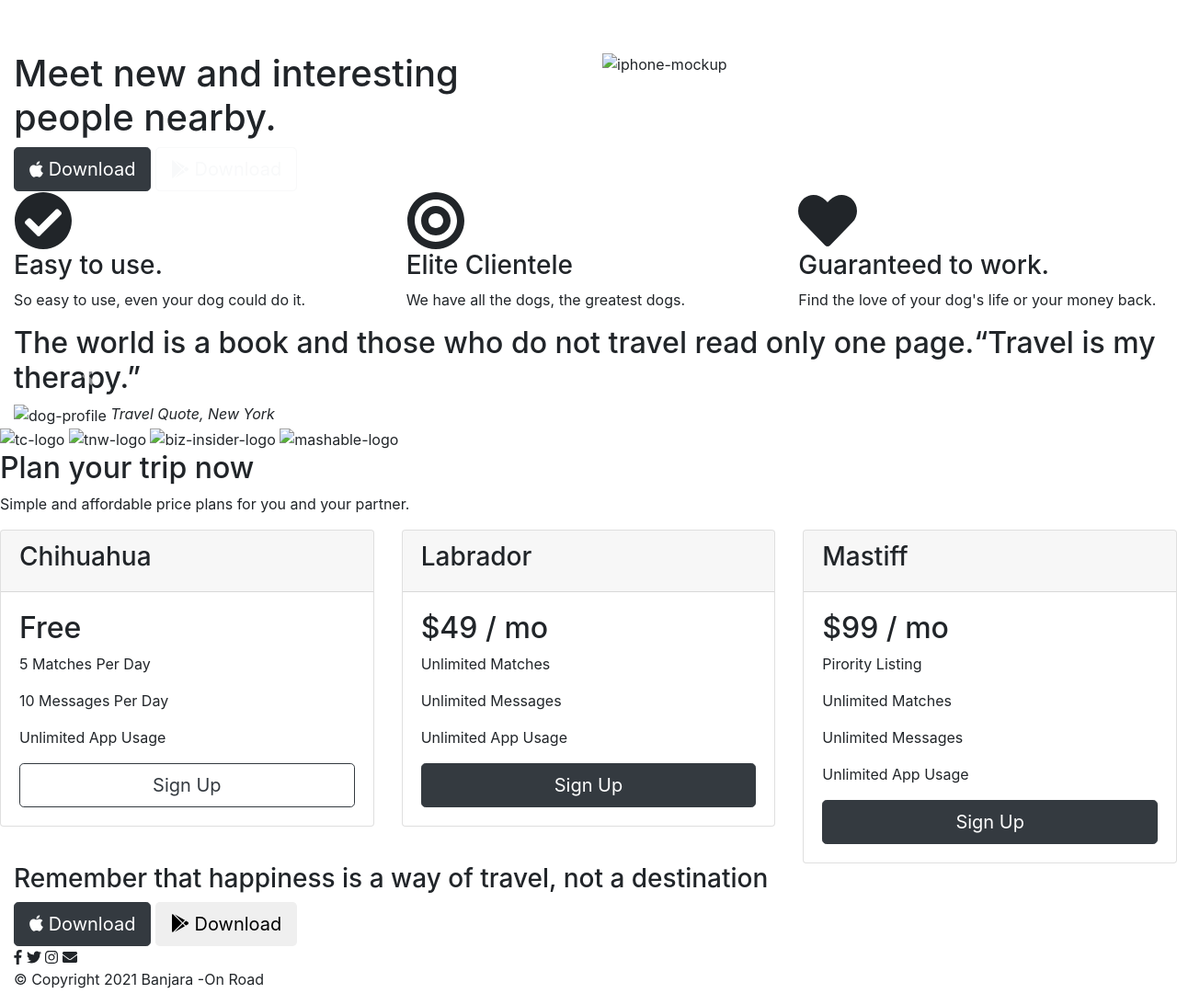
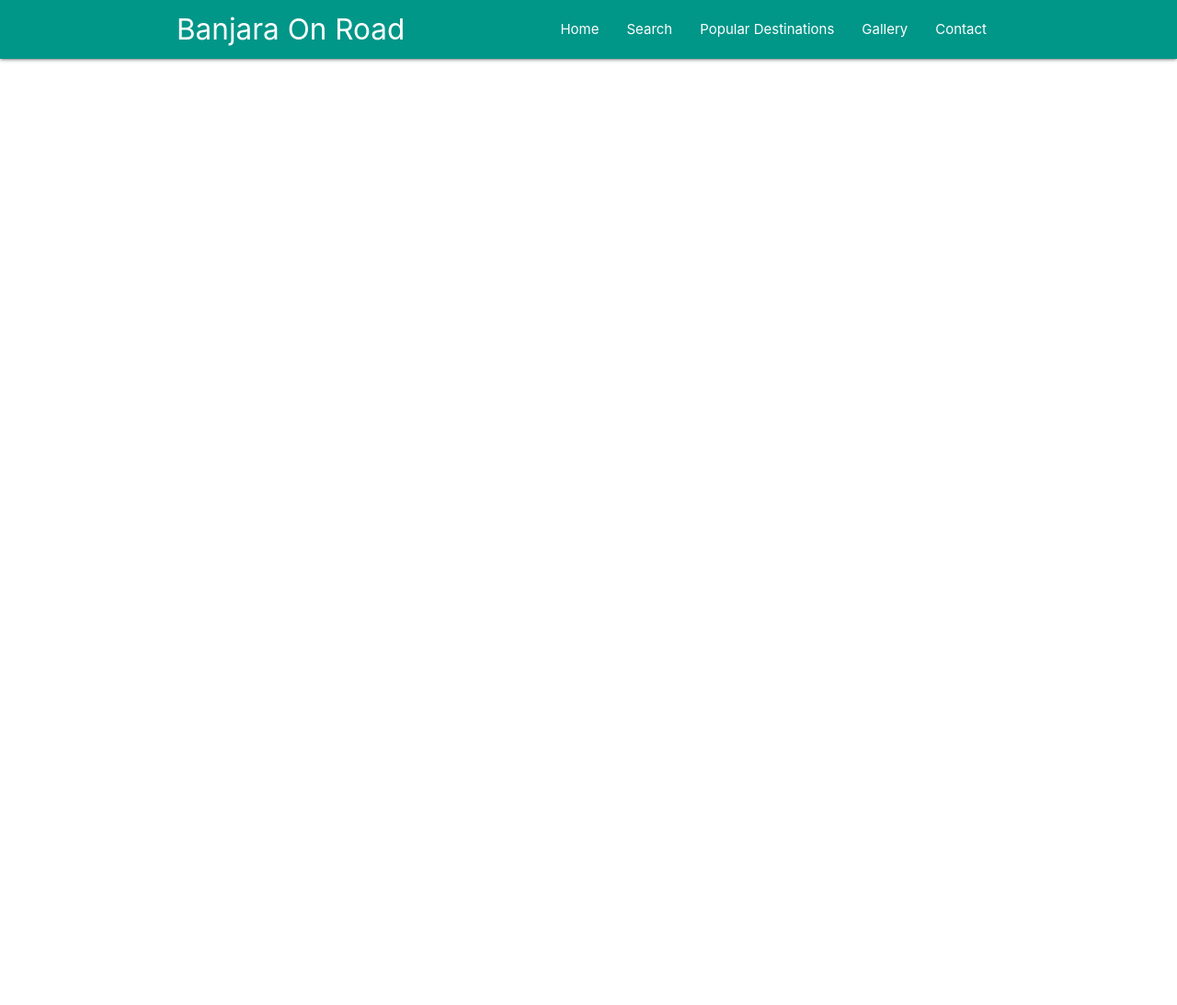
Before and after one commit to aidenhunt/banjara-on-road, a plain HTML site: page index.html in a window 1280 px wide. Shown: the whole page at 92% size. After the commit the page ends 800 px from the top, so only its background shows below. Drawn offline with nearby package versions, Linux system fonts and the light colour scheme.

Commit message:
new index
commit changes

```diff
--- a/index.html
+++ b/index.html
@@ -1,240 +1,57 @@
 <!DOCTYPE html>
   <html>
-
     <head>
-  <meta charset="utf-8">
-  <title>Banjara -On Road</title>
-
-  <!-- Google Fonts -->
-  <link href="https://fonts.googleapis.com/css?family=Montserrat|Ubuntu" rel="stylesheet">
-
-  <!-- CSS Stylesheets -->
-  <link rel="stylesheet" href="https://maxcdn.bootstrapcdn.com/bootstrap/4.0.0/css/bootstrap.min.css" integrity="sha384-Gn5384xqQ1aoWXA+058RXPxPg6fy4IWvTNh0E263XmFcJlSAwiGgFAW/dAiS6JXm" crossorigin="anonymous">
-  <link rel="stylesheet" href="css/styles.css">
-
-  <!-- Font Awesome -->
-  <script defer src="https://use.fontawesome.com/releases/v5.0.7/js/all.js"></script>
-
-  <!-- Bootstrap Scripts -->
-  <script src="https://code.jquery.com/jquery-3.2.1.slim.min.js" integrity="sha384-KJ3o2DKtIkvYIK3UENzmM7KCkRr/rE9/Qpg6aAZGJwFDMVNA/GpGFF93hXpG5KkN" crossorigin="anonymous"></script>
-  <script src="https://cdnjs.cloudflare.com/ajax/libs/popper.js/1.12.9/umd/popper.min.js" integrity="sha384-ApNbgh9B+Y1QKtv3Rn7W3mgPxhU9K/ScQsAP7hUibX39j7fakFPskvXusvfa0b4Q" crossorigin="anonymous"></script>
-  <script src="https://maxcdn.bootstrapcdn.com/bootstrap/4.0.0/js/bootstrap.min.js" integrity="sha384-JZR6Spejh4U02d8jOt6vLEHfe/JQGiRRSQQxSfFWpi1MquVdAyjUar5+76PVCmYl" crossorigin="anonymous"></script>
+      <!--Import Google Icon Font-->
+      <link href="https://fonts.googleapis.com/icon?family=Material+Icons" rel="stylesheet">
+      <!-- Compiled and minified CSS -->
+    <link rel="stylesheet" href="https://cdnjs.cloudflare.com/ajax/libs/materialize/1.0.0/css/materialize.min.css">
+	<link rel="stylesheet" href="https://use.fontawesome.com/releases/v5.15.3/css/all.css" integrity="sha384-SZXxX4whJ79/gErwcOYf+zWLeJdY/qpuqC4cAa9rOGUstPomtqpuNWT9wdPEn2fk" crossorigin="anonymous">
+      <!--Let browser know website is optimized for mobile-->
+      <meta name="viewport" content="width=device-width, initial-scale=1.0"/>
+	  <title>Banjara On Road</title>
     </head>
 
     <body>
+		<!-- navbar-->
+		<div class="navbar-fixed">
+			<nav class="teal">
+			<div class="container">
+			<div class="nav-wrapper">
+			<a href="#" class="brand-logo">Banjara On Road</a>
+			<a href="#" data-target="mobile-nav" class="sidenav-trigger">
+			<i class="material-icons">menu</i>
+			</a>
+			<ul class="right hide-on-med-and-down">
+			<li><a href="#home">Home</a></li>
+			<li><a href="#search">Search</a></li>
+			<li><a href="#popular">Popular Destinations</a></li>
+			<li><a href="#gallery">Gallery</a></li>
+			<li><a href="#contact">Contact</a></li>
+			</ul>
+			</div>
+			</div>
+			</nav>
+		</div>
 
-  <section class="colored-section" id="title">
-
-    <div class="container-fluid">
-
-      <!-- Nav Bar -->
-
-      <nav class="navbar navbar-expand-lg navbar-dark">
-
-        <a class="navbar-brand" href="">Banjara -On Road</a>
-
-        <button class="navbar-toggler" type="button" data-toggle="collapse" data-target="#navbarTogglerDemo02">
-            <span class="navbar-toggler-icon"></span>
-        </button>
-
-        <div class="collapse navbar-collapse" id="navbarTogglerDemo02">
-
-          <ul class="navbar-nav ml-auto">
-            <li class="nav-item">
-              <a class="nav-link" href="#pricing">Blog</a>
-            </li>
-            <li class="nav-item">
-              <a class="nav-link" href="#pricing">Adventures</a>
-            </li>
-            <li class="nav-item">
-              <a class="nav-link" href="#cta">Contact</a>
-            </li>
+			<ul class="sidenav" id="mobile-nav">
+			<li><a href="#home">Home</a></li>
+			<li><a href="#search">Search</a></li>
+			<li><a href="#popular">Popular Destinations</a></li>
+			<li><a href="#gallery">Gallery</a></li>
+			<li><a href="#contact">Contact</a></li>
 			</ul>
 
-        </div>
-      </nav>
+		<!-- Section: Slider -->
 
 
-      <!-- Title -->
+      <!-- Compiled and minified JavaScript -->
+    <script src="https://cdnjs.cloudflare.com/ajax/libs/materialize/1.0.0/js/materialize.min.js"></script>
 
-      <div class="row">
-
-        <div class="col-lg-6">
-          <h1 class="big-heading">Meet new and interesting people nearby.</h1>
-          <button type="button" class="btn btn-dark btn-lg download-button"><i class="fab fa-apple"></i> Download</button>
-          <button type="button" class="btn btn-outline-light btn-lg download-button"><i class="fab fa-google-play"></i> Download</button>
-        </div>
-
-        <div class="col-lg-6">
-          <img class="title-image" src="images/iphone6.jpg" alt="iphone-mockup">
-        </div>
-
-      </div>
-
-    </div>
-
-  </section>
-
-
-  <!-- Features -->
-
-  <section class="white-section" id="features">
-
-    <div class="container-fluid">
-
-      <div class="row">
-        <div class="feature-box col-lg-4">
-          <i class="icon fas fa-check-circle fa-4x"></i>
-          <h3 class="feature-title">Easy to use.</h3>
-          <p>So easy to use, even your dog could do it.</p>
-        </div>
-
-        <div class="feature-box col-lg-4">
-          <i class="icon fas fa-bullseye fa-4x"></i>
-          <h3 class="feature-title">Elite Clientele</h3>
-          <p>We have all the dogs, the greatest dogs.</p>
-        </div>
-
-        <div class="feature-box col-lg-4">
-          <i class="icon fas fa-heart fa-4x"></i>
-          <h3 class="feature-title">Guaranteed to work.</h3>
-          <p>Find the love of your dog's life or your money back.</p>
-        </div>
-      </div>
-
-
-    </div>
-  </section>
-
-
-  <!-- Testimonials -->
-
-  <section class="colored-section" id="testimonials">
-
-    <div id="testimonial-carousel" class="carousel slide" data-ride="false">
-      <div class="carousel-inner">
-        <div class="carousel-item active container-fluid">
-          <h2 class="testimonial-text">The world is a book and those who do not travel read only one page.“Travel is my therapy.”</h2>
-          <img class="testimonial-image" src="images/dog-img.png" alt="dog-profile">
-          <em>Travel Quote, New York</em>
-        </div>
-        <div class="carousel-item container-fluid">
-          <h2 class="testimonial-text">The world is a book and those who do not travel read only one page.“Travel is my therapy.”</h2>
-          <img class="testimonial-image" src="images/lady-img.png" alt="lady-profile">
-          <em>Travel Quote, New York</em>
-        </div>
-      </div>
-      <a class="carousel-control-prev" href="#testimonial-carousel" role="button" data-slide="prev">
-    <span class="carousel-control-prev-icon"></span>
-      </a>
-      <a class="carousel-control-next" href="#testimonial-carousel" role="button" data-slide="next">
-    <span class="carousel-control-next-icon"></span>
-      </a>
-    </div>
-
-  </section>
-
-
-  <!-- Press -->
-
-  <section class="colored-section" id="press">
-    <img class="press-logo" src="images/techcrunch.png" alt="tc-logo">
-    <img class="press-logo" src="images/tnw.png" alt="tnw-logo">
-    <img class="press-logo" src="images/bizinsider.png" alt="biz-insider-logo">
-    <img class="press-logo" src="images/mashable.png" alt="mashable-logo">
-
-  </section>
-
-
-  <!-- Pricing -->
-
-  <section class="white-section" id="pricing">
-
-    <h2 class="section-heading">Plan your trip now</h2>
-    <p>Simple and affordable price plans for you and your partner.</p>
-
-    <div class="row">
-
-      <div class="pricing-column col-lg-4 col-md-6">
-        <div class="card">
-          <div class="card-header">
-            <h3>Chihuahua</h3>
-          </div>
-          <div class="card-body">
-            <h2 class="price-text">Free</h2>
-            <p>5 Matches Per Day</p>
-            <p>10 Messages Per Day</p>
-            <p>Unlimited App Usage</p>
-            <button class="btn btn-lg btn-block btn-outline-dark" type="button">Sign Up</button>
-          </div>
-        </div>
-      </div>
-
-      <div class="pricing-column col-lg-4 col-md-6">
-        <div class="card">
-          <div class="card-header">
-            <h3>Labrador</h3>
-          </div>
-          <div class="card-body">
-            <h2 class="price-text">$49 / mo</h2>
-            <p>Unlimited Matches</p>
-            <p>Unlimited Messages</p>
-            <p>Unlimited App Usage</p>
-            <button class="btn btn-lg btn-block btn-dark" type="button">Sign Up</button>
-          </div>
-        </div>
-      </div>
-
-      <div class="pricing-column col-lg-4">
-        <div class="card">
-          <div class="card-header">
-            <h3>Mastiff</h3>
-          </div>
-          <div class="card-body">
-            <h2 class="price-text">$99 / mo</h2>
-            <p>Pirority Listing</p>
-            <p>Unlimited Matches</p>
-            <p>Unlimited Messages</p>
-            <p>Unlimited App Usage</p>
-            <button class="btn btn-lg btn-block btn-dark" type="button">Sign Up</button>
-
-          </div>
-        </div>
-      </div>
-
-
-
-    </div>
-
-  </section>
-
-
-  <!-- Call to Action -->
-
-  <section class="colored-section" id="cta">
-
-    <div class="container-fluid">
-
-      <h3 class="big-heading">Remember that happiness is a way of travel, not a destination</h3>
-      <button class="download-button btn btn-lg btn-dark" type="button"><i class="fab fa-apple"></i> Download</button>
-      <button class="download-button btn btn-lg brn-light" type="button"><i class="fab fa-google-play"></i> Download</button>
-    </div>
-  </section>
-
-
-  <!-- Footer -->
-
-  <footer class="white-section" id="footer">
-    <div class="container-fluid">
-      <i class="social-icon fab fa-facebook-f"></i>
-      <i class="social-icon fab fa-twitter"></i>
-      <i class="social-icon fab fa-instagram"></i>
-      <i class="social-icon fas fa-envelope"></i>
-      <p>© Copyright 2021 Banjara -On Road</p>
-    </div>
-  </footer>
-
+	<script>
+	// Sidenav
+	const sideNav = document.querySelector('.sidenav');
+	M.Sidenav.init(sideNav, {});
+	</script>
 
 	</body>
-
   </html>
```
Lines whose indentation alone changed are shown as unchanged.
